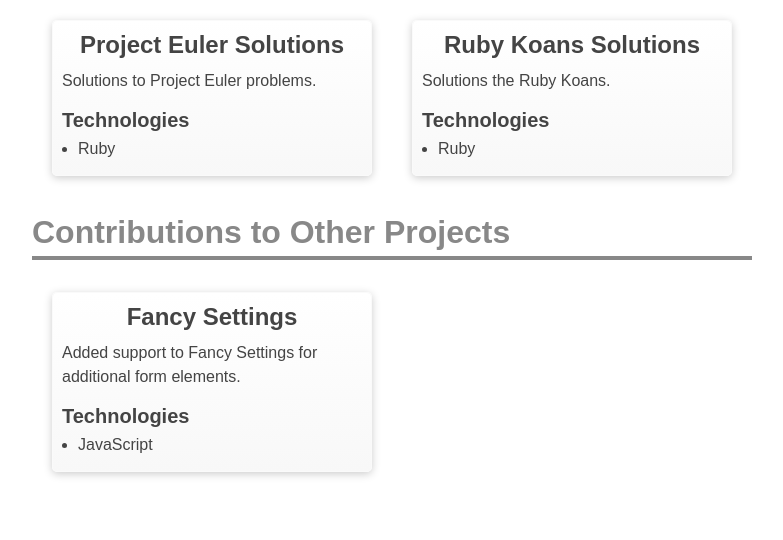
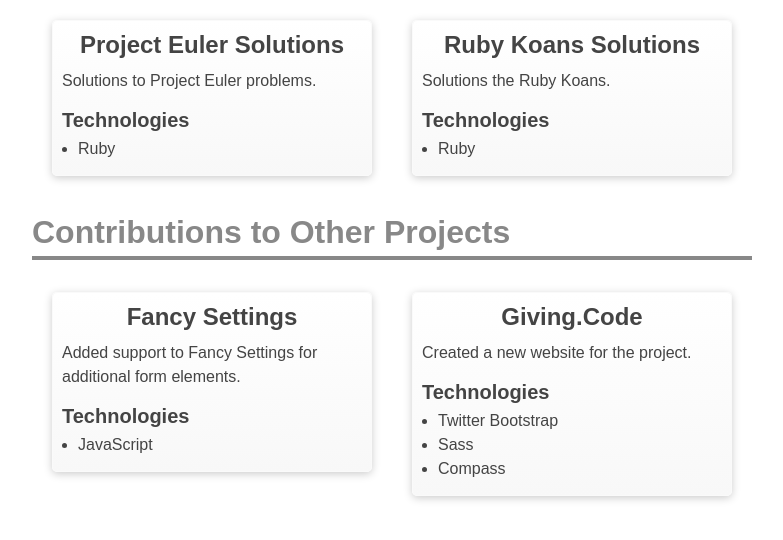
Before and after one commit to Kerrick/kerrick.github.com, a plain HTML site: page index.html in a window 1280 px wide. Shown: the part 743-1283 px from the top of the page, without its empty margins (248-1031 px from the left). Drawn offline with Linux system fonts and the light colour scheme.

Commit message:
Added Giving.Code section

```diff
--- a/index.html
+++ b/index.html
@@ -162,6 +162,17 @@
           </ul>
         </a>
       </li>
+      <li>
+        <a class="big" href="https://github.com/giving/giving.github.com/pull/8">
+          <h3>Giving.Code</h3>
+          <p>Created a new website for the project.</p>
+          <h4>Technologies</h4>
+          <ul>
+            <li>Twitter Bootstrap</li>
+            <li>Sass</li>
+            <li>Compass</li>
+          </ul>
+      </li>
     </ul>
   </body>
 </html>
```
